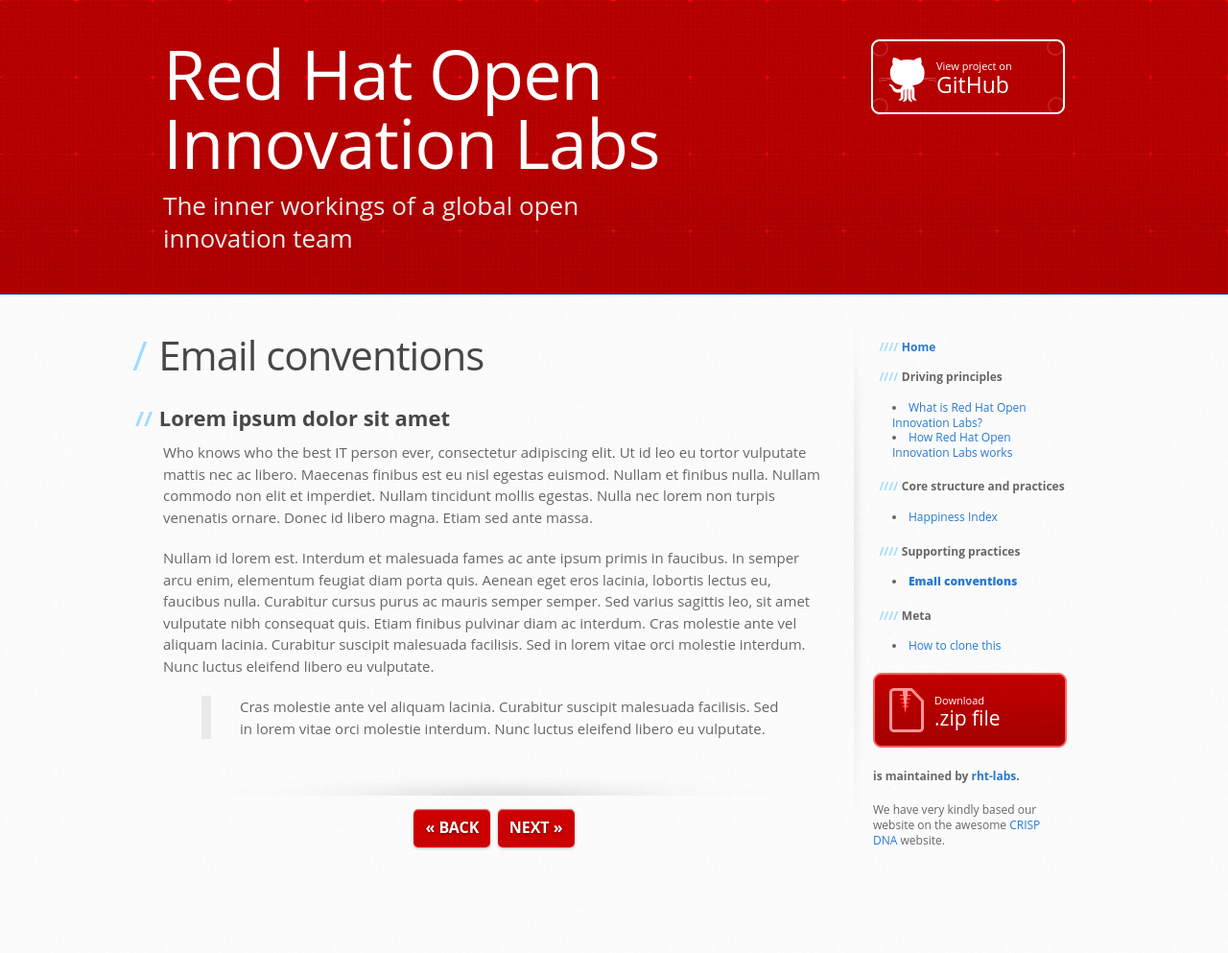
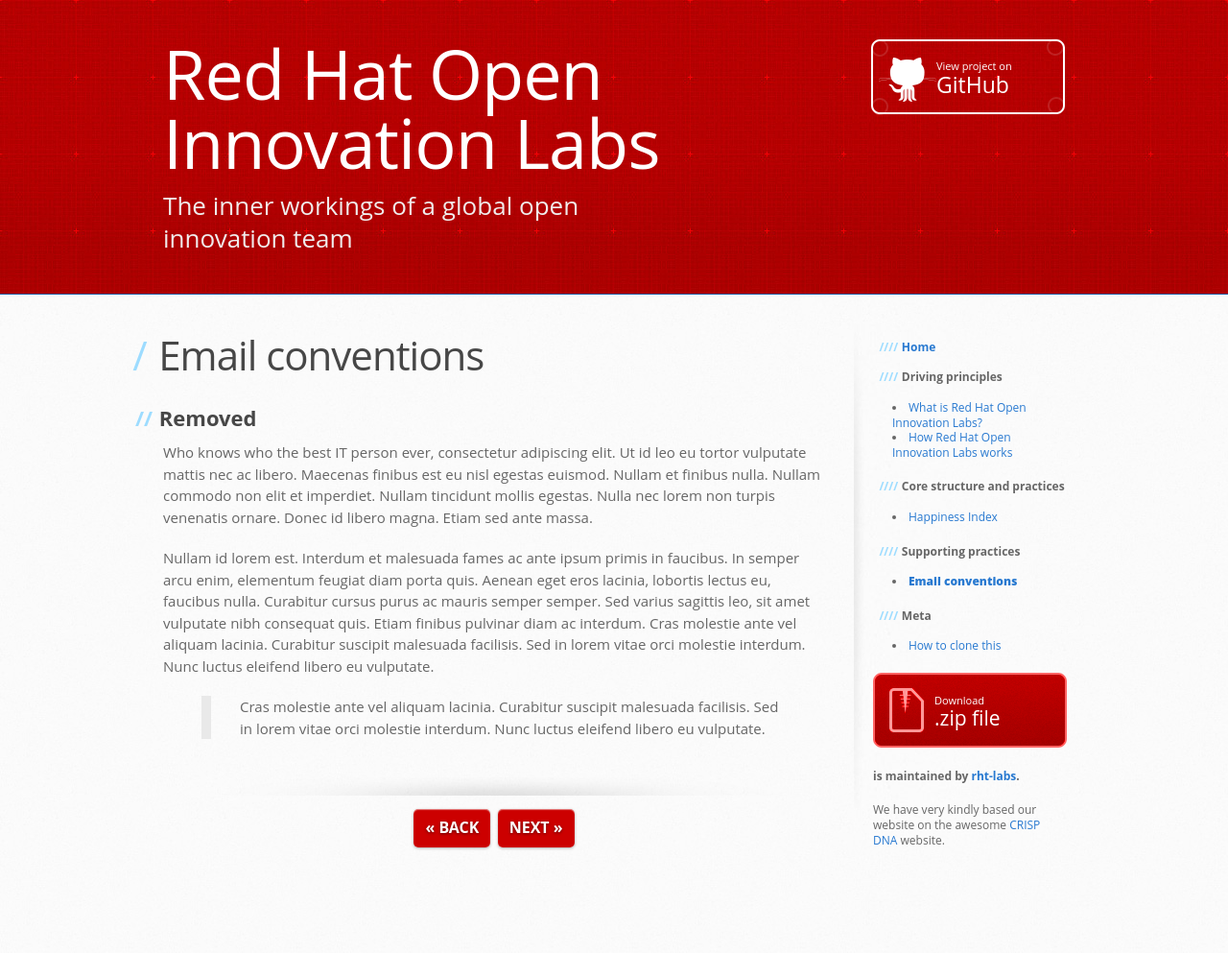
Before and after one commit to rht-labs/rht-labs.github.io, a Jekyll site: the page built from _docs/email-conventions.md, in a window 1280 px wide. Shown: the whole page at 96% size. Built offline with Jekyll 4.4.1, drawn with Linux system fonts in a browser that asks for light colours.

Commit message:
Title altered Lorenipsum removed (#9)

```diff
--- a/_docs/email-conventions.md
+++ b/_docs/email-conventions.md
@@ -7,7 +7,7 @@
 Email conventions
 =================
 
-Lorem ipsum dolor sit amet
+Removed
 --------------------------
 
 Who knows who the best IT person ever, consectetur adipiscing elit. Ut id leo eu tortor vulputate mattis nec ac libero. Maecenas finibus est eu nisl egestas euismod. Nullam et finibus nulla. Nullam commodo non elit et imperdiet. Nullam tincidunt mollis egestas. Nulla nec lorem non turpis venenatis ornare. Donec id libero magna. Etiam sed ante massa.
```
